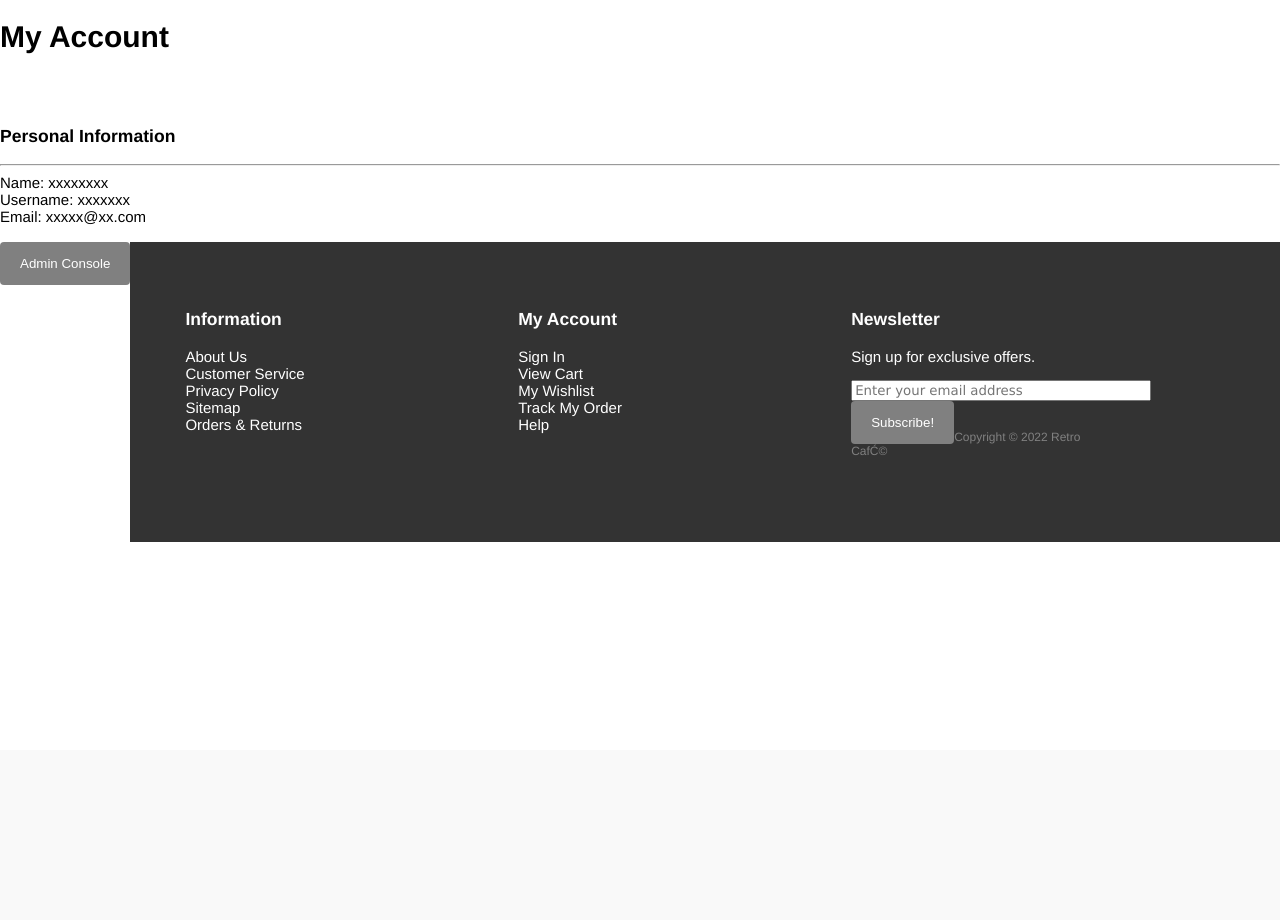
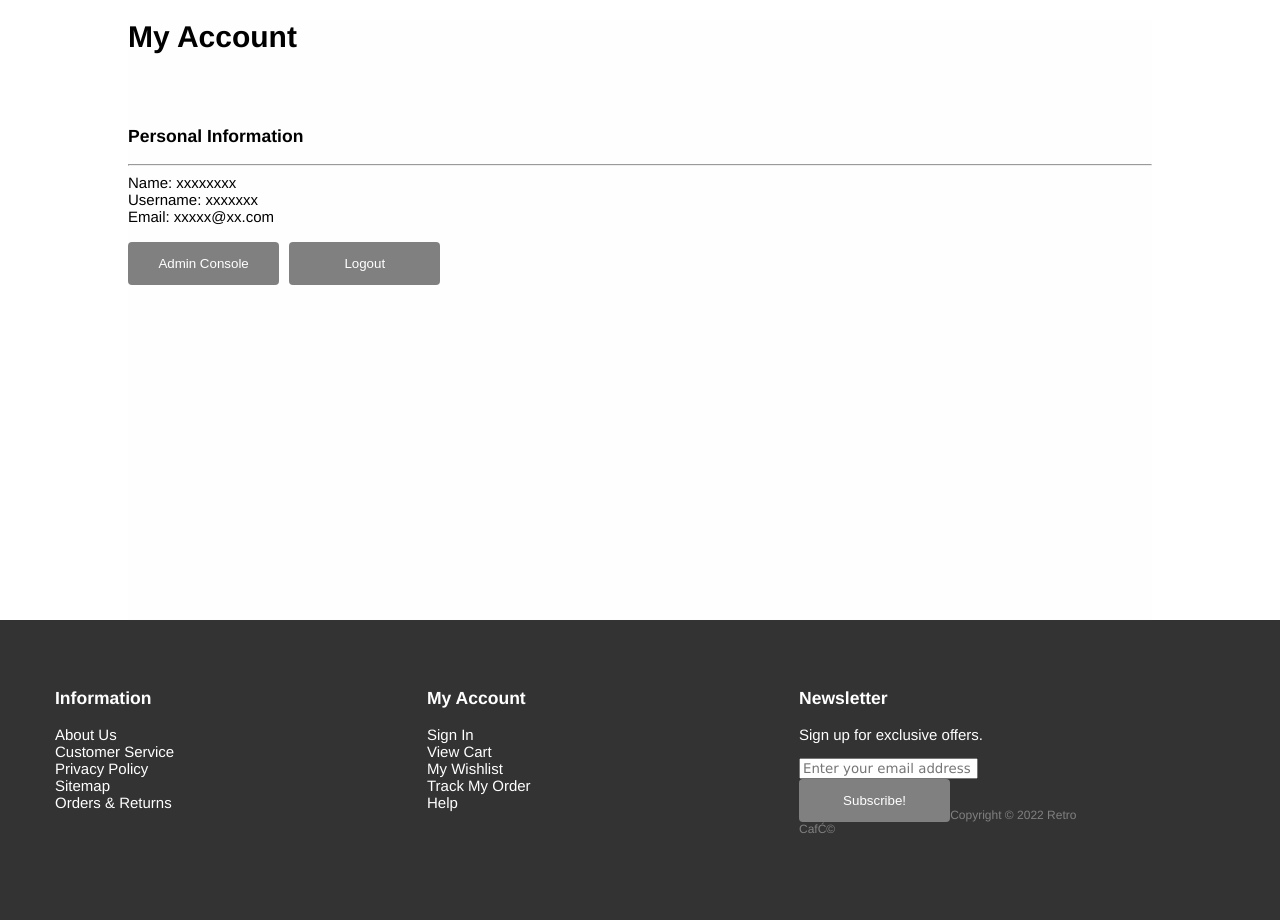
Before and after one commit to jason45992/RetroCafe, a PHP site: page /account_admin.html in a window 1280 px wide. Shown: the part 50-970 px from the top of the page. Before the commit the page ends 592 px from the top, so only its background shows below. Run offline with PHP 8.4, Linux system fonts and the light colour scheme.

Commit message:
Add logout button;

```diff
--- a/account_admin.html
+++ b/account_admin.html
@@ -51,10 +51,15 @@
 			<br>
 			<label for="Username">Email: xxxxx@xx.com</label>
 			<br><br>
+			<div class="adminbutton">
+				<button onclick="location.href='admin_console.html'">Admin Console</button>
+				<button type="submit" class="btn">Logout</button>
+			</div>
 
-			<button onclick="location.href='admin_console.html'">Admin Console</button>
 
 		</div>
+
+
 
 	</div>
 	<!-- Footer -->
--- a/account_customer.html
+++ b/account_customer.html
@@ -99,6 +99,10 @@
 				</tr>
 
 			</table>
+			<div class="logout">
+				<button type="submit" class="btn">Logout</button>
+
+			</div>
 		</div>
 
 	</div>
--- a/mystyle.css
+++ b/mystyle.css
@@ -2,7 +2,13 @@
 .wrapper {
 	background-color: #fefefe;
 	margin: auto;
+}
 
+#wrapper {
+	background-color: #fefefe;
+	margin: auto;
+	width: 80%;
+	min-height: 600px;
 }
 
 .about-container {
@@ -70,13 +76,13 @@
 	color: #f1f1f1;
 }
 
-form {
+.rightcolumn form {
 	font-family: Verdana, Arial, sans-serif;
     padding: 0 60px 50px 0;
 	display: inline-block;
 }
 
-form label {
+.rightcolumn form label {
 	float: left;
 	text-align: right;
 	padding-right: 20px;
@@ -85,12 +91,12 @@ form label {
 	color: #f1f1f1;
 }
 
-input[type=email],
+.rightcolumn input[type=email],
 input[type=text] {
 	width: 300px;
 }
 
-input[type=submit] {
+.rightcolumn input[type=submit] {
 	margin-left: 410px;
 }
 
@@ -120,10 +126,16 @@ button {
 	border: none;
 	border-radius: 4px;
 	cursor: pointer;
+	width: 4cm;
 }
+
 
 button:hover {
 	background-color: #333;
+}
+
+.adminbutton .btn{
+	margin-left: 10px;
 }
 
 /*Account Page*/
@@ -134,6 +146,11 @@ button:hover {
 #account_content>table tr td {
 	padding: 10px;
 	text-align: center;
+}
+
+.logout{
+	margin-top: 30px;
+	margin-left: 0%;
 }
 
 /*Admin Console Page*/
```
Also changed, not shown: contactus.png.
